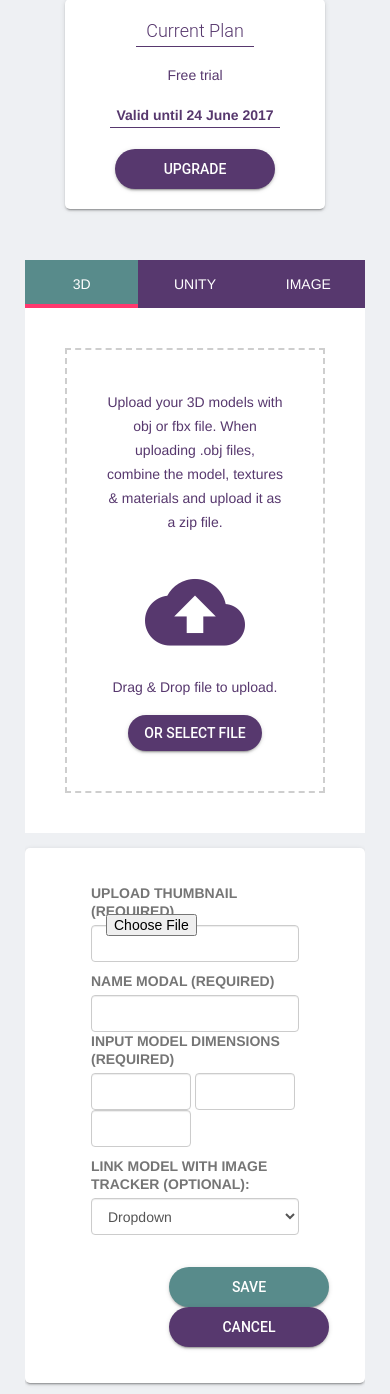
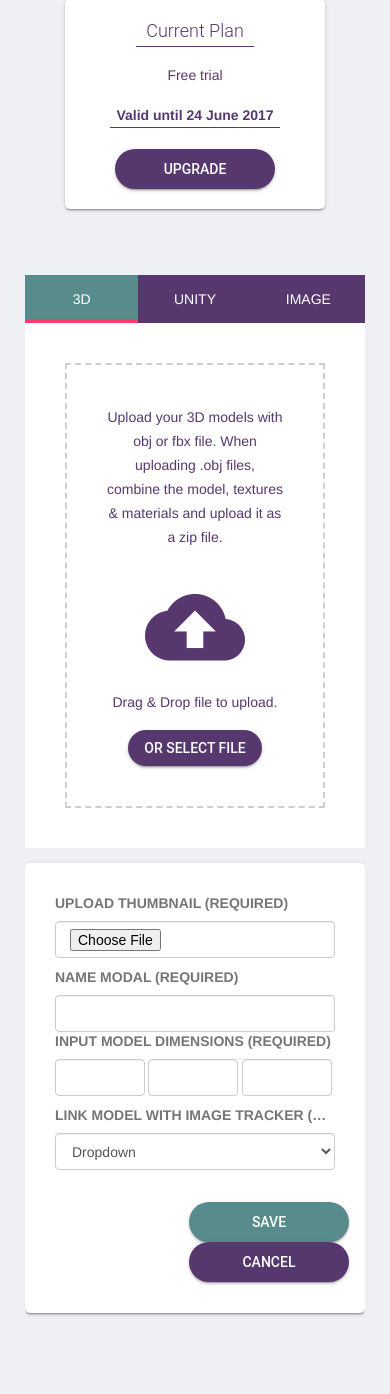
Before and after one commit to fandy/arbio, a PHP site: page /Admin/upload.html in a window 390 px wide. Shown: the part 826-2220 px from the top of the page. Run offline with PHP 8.4, Linux system fonts and the light colour scheme; some web fonts are replaced.

Commit message:
responsive inpu-label upload

```diff
--- a/Admin/public/css/menu.css
+++ b/Admin/public/css/menu.css
@@ -260,6 +260,13 @@
 .mdl-card-contenido{
     max-width: 1140px;
     margin: 15px auto;
+    padding: 15px 0;
+}
+.mdl-card-contenido label{
+    width: 100%;
+    white-space: nowrap;
+    text-overflow: ellipsis;
+    overflow: hidden;
 }
 
 .mdl-tabs .mdl-tabs__tab{
@@ -441,13 +448,13 @@ input[type=file]{
     cursor: pointer;
 }
 .input-dimension{
-    max-width: 100px;
+    max-width: 32%;
     display: inline-block;
 }
 input[type=file].input-file{
     display: block;
     position: absolute;
-    top: 30px;
+    top: 35px;
     opacity: 1 !important;
     width: initial;
     height: initial;
@@ -663,6 +670,11 @@ p.title-pricing{
         margin: 0 12px;
     }
 }
+@media screen and (max-width: 710px){
+    .mdl-card-contenido .col-xs-6{
+        width: 100%;
+    }
+}
 @media (max-width : 560px) {
     .form-wizard.form-wizard-horizontal .form-wizard-nav .nav-justified>li{
         margin: 0 10px;
--- a/Admin/upload.html
+++ b/Admin/upload.html
@@ -114,21 +114,21 @@
 											</div>
 										</div>
 									</div>
-									<div class="mdl-card mdl-card-contenido p-20">
-										<div class="mdl-card__supporting-text">
-											<div class="col-sm-12 m-b-10">
-												<div class="col-sm-4 text-left">
+									<div class="mdl-card mdl-card-contenido">
+										<div class="mdl-card__supporting-text p-rl-0">
+											<div class="col-sm-12 col-xs-12 m-b-10">
+												<div class="col-md-5 col-sm-6 col-xs-6 text-left">
 													<label>UPLOAD THUMBNAIL (REQUIRED)</label>
 													<input type="text" class="form-control">
 													<input type="file" name="hola" class="input-file" value="hola">
 												</div>
 											</div>
-											<div class="col-sm-12 m-b-10">
-												<div class="col-sm-4 text-left">
+											<div class="col-sm-12 col-xs-12 m-b-10">
+												<div class="col-md-5 col-sm-6 col-xs-6 text-left">
 													<label>NAME MODAL (REQUIRED)</label>
 													<input type="text" class="form-control">
 												</div>
-												<div class="col-sm-4 text-left">
+												<div class="col-md-5 col-sm-6 col-xs-6 text-left">
 													<label>INPUT MODEL DIMENSIONS (REQUIRED)</label>
 													<div class="input-dimension">
 														<input type="text" class="form-control">
@@ -141,8 +141,8 @@
 													</div>
 												</div>
 											</div>
-											<div class="col-sm-12">
-												<div class="col-sm-4 text-left">
+											<div class="col-sm-12 col-xs-12">
+												<div class="col-md-5 col-sm-6 col-xs-6 text-left">
 													<label>LINK MODEL WITH IMAGE TRACKER (OPTIONAL):</label>
 													<select class="form-control">
 														<option value="">Dropdown</option>
```
